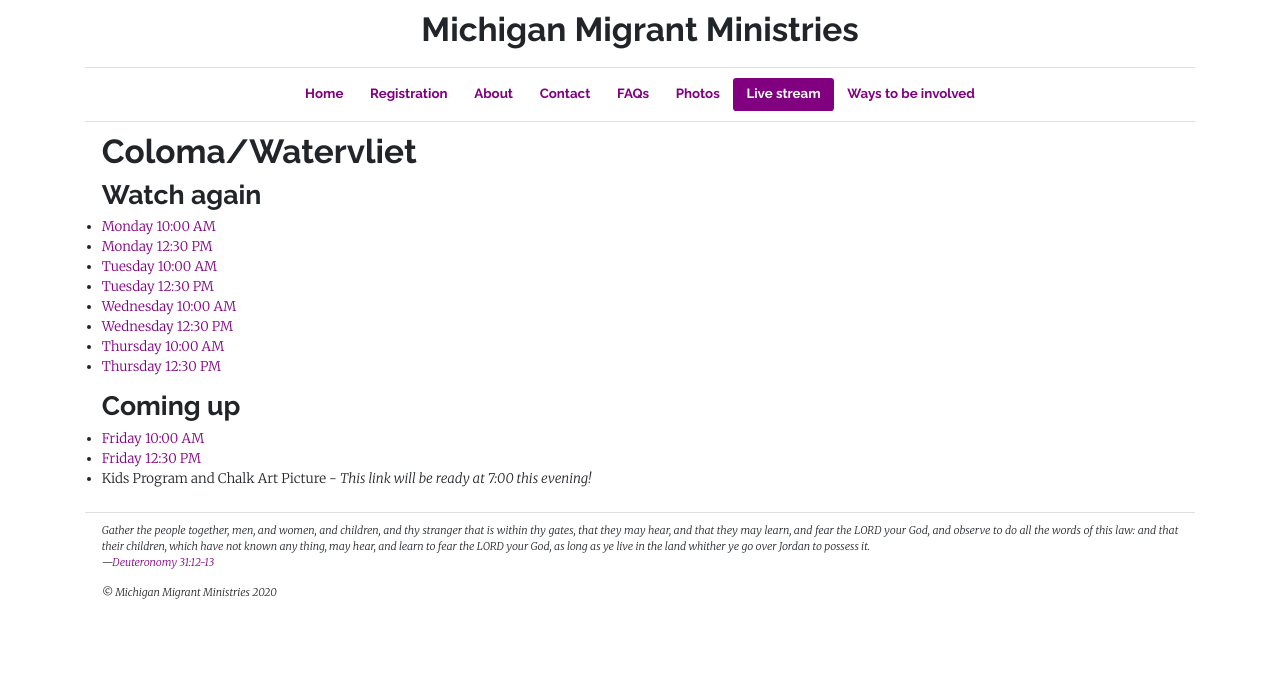
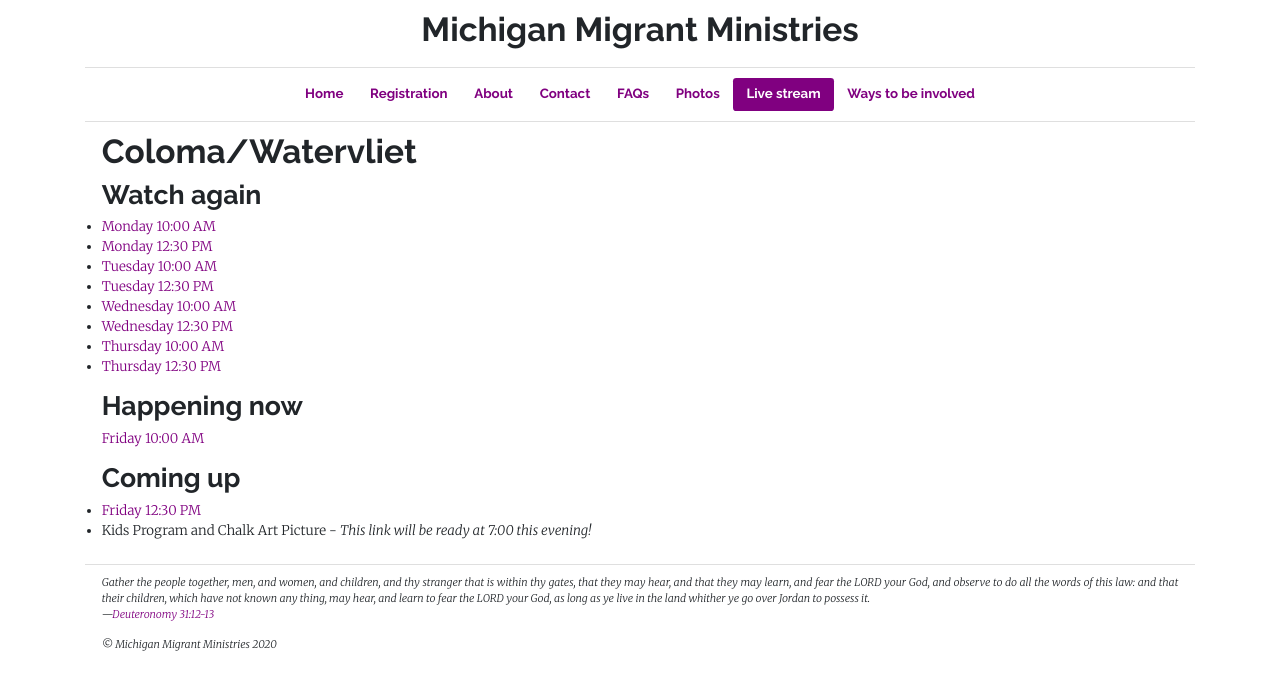
Before and after one commit to michigan-migrant-ministries/website, a Jekyll site: the page built from _pages/live-stream.html, in a window 1280 px wide. Shown: the top 690 px of the page. Built offline with Jekyll 4.4.1, drawn with Linux system fonts in a browser that asks for light colours.

Commit message:
Live now

```diff
--- a/_pages/live-stream.html
+++ b/_pages/live-stream.html
@@ -36,20 +36,17 @@
   </li>
 </ul>
 
-<!-- <h2>
+<h2>
   Happening now
 </h2>
 <p>
-
-</p> -->
+  <a target="_blank" href="https://www.facebook.com/michiganmigrantministries/videos/606866856696421/">Friday 10:00 AM</a>
+</p>
 
 <h2>
   Coming up
 </h2>
 <ul>
-  <li>
-    <a target="_blank" href="https://www.facebook.com/michiganmigrantministries/posts/110794667402199">Friday 10:00 AM</a>
-  </li>
   <li>
     <a target="_blank" href="https://www.facebook.com/michiganmigrantministries/posts/110794570735542">Friday 12:30 PM</a>
   </li>
```
